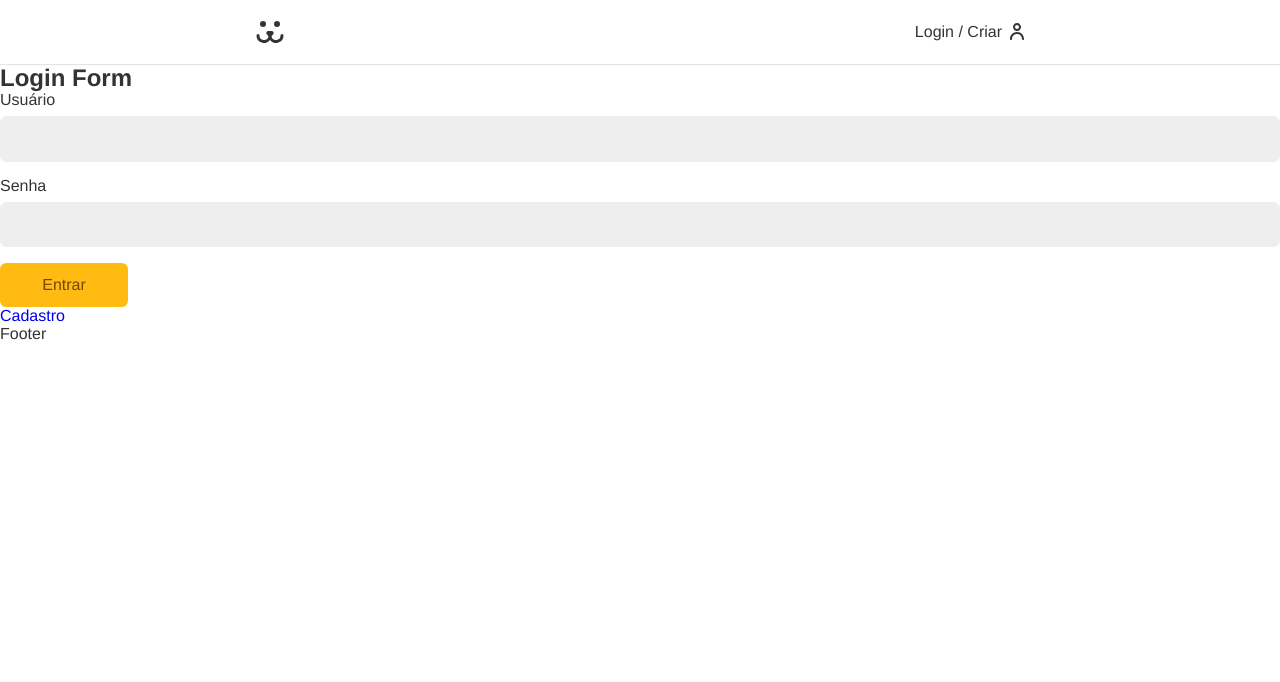
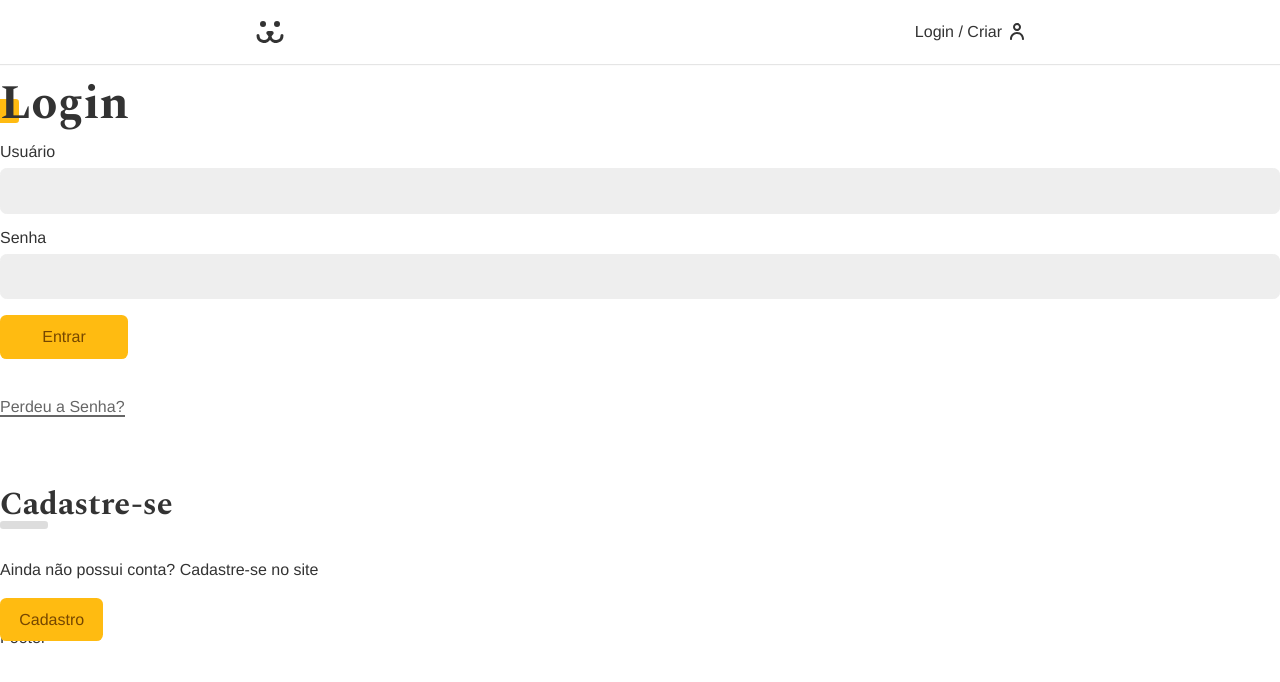
Before and after one commit to isaquerchaves/dogs, a React (Vite) app: page /login in a window 1280 px wide. Shown: the top 682 px of the page. Built offline with nearby package versions, Linux system fonts and the light colour scheme.

Commit message:
styled: Login page

```diff
--- a/src/App.css
+++ b/src/App.css
@@ -1,3 +1,5 @@
+@import url("https://fonts.googleapis.com/css2?family=Spectral:wght@700&display=swap");
+
 * {
   box-sizing: border-box;
 }
@@ -7,7 +9,7 @@ body {
   margin: 0px;
   color: #333;
   --type-first: Helvetica, Arial, sans-serif;
-  --type-second: "Spectral", Georgia;
+  --type-second: "Spectral", georgia;
   font-family: var(--type-first);
 }
 
@@ -41,6 +43,7 @@ input {
 
 a {
   text-decoration: none;
+  color: #333;
 }
 
 .container {
@@ -48,3 +51,38 @@ a {
   padding: 0 1rem;
   margin: 0 auto;
 }
+
+.title {
+  font-family: var(--type-second);
+  line-height: 1;
+  font-size: 3rem;
+  margin: 1rem 0;
+  position: relative;
+  z-index: 1;
+}
+
+.title:after {
+  content: "";
+  display: block;
+  width: 1.5rem;
+  height: 1.5rem;
+  background: #fb1;
+  position: absolute;
+  bottom: 5px;
+  left: -5px;
+  border-radius: 0.2rem;
+  z-index: -1;
+}
+
+.animeLeft {
+  opacity: 0;
+  transform: translateX(-20px);
+  animation: animeLeft 0.3s forwards;
+}
+
+@keyframes animeLeft {
+  to {
+    opacity: 1;
+    transform: initial;
+  }
+}
--- /dev/null
+++ b/src/components/Helper/Error.tsx
@@ -0,0 +1,11 @@
+const Error = ({ error }: any) => {
+
+    if (!error) return null;
+    return (
+        <p style={{ color: '#f31', margin: '1rem 0' }}>
+            {error}
+        </p>
+    );
+}
+
+export default Error;
--- /dev/null
+++ b/src/components/Login/LoginForm.module.css
@@ -0,0 +1,42 @@
+.form {
+  margin-bottom: 2rem;
+}
+
+.perdeu {
+  display: inline-block;
+  color: #666;
+  padding: 0.5rem 0;
+  line-height: 1;
+}
+
+.perdeu::after {
+  content: "";
+  height: 2px;
+  width: 100%;
+  background: currentColor;
+  display: block;
+}
+
+.cadastro {
+  margin-top: 4rem;
+}
+
+.cadastro p {
+  margin-top: 2rem;
+  margin-bottom: 2rem;
+}
+
+.subtitle {
+  font-family: var(--type-second);
+  line-height: 1;
+  font-size: 2rem;
+}
+
+.subtitle::after {
+  content: "";
+  display: block;
+  background: #ddd;
+  height: 0.5rem;
+  width: 3rem;
+  border-radius: 0.2rem;
+}
--- a/src/components/Login/LoginForm.tsx
+++ b/src/components/Login/LoginForm.tsx
@@ -4,6 +4,9 @@ import Button from "../Forms/Button";
 import useForm from "../../Hooks/useForm";
 import React from "react";
 import { UserContext } from "../../UserContext";
+import Error from "../Helper/Error";
+import styles from "./LoginForm.module.css";
+import stylesBtn from "../Forms/Button.module.css";
 
 const LoginForm = () => {
     const username = useForm('email');
@@ -20,9 +23,9 @@ const LoginForm = () => {
     }
 
     return (
-        <section>
-            <h1>Login Form</h1>
-            <form action="" onSubmit={handleSubmit}>
+        <section className="animeLeft">
+            <h1 className="title">Login</h1>
+            <form className={styles.form} onSubmit={handleSubmit}>
                 <Input
                     label="Usuário"
                     type="text"
@@ -36,9 +39,15 @@ const LoginForm = () => {
                     {...password}
                 />
                 {loading ? <Button disabled>Carregando</Button > : <Button>Entrar</Button >}
-                {error && <p>{error}</p>}
+                <Error error={error} />
             </form>
-            <Link to="/login/criar">Cadastro</Link>
+            <Link className={styles.perdeu} to="/login/perdeu">Perdeu a Senha?</Link>
+            <div className={styles.cadastro}>
+                <h2 className={styles.subtitle}>Cadastre-se</h2>
+                <p>Ainda não possui conta? Cadastre-se no site</p>
+                <Link className={stylesBtn.button} to="/login/criar">Cadastro</Link>
+            </div>
+
         </section>
     );
 }
```
